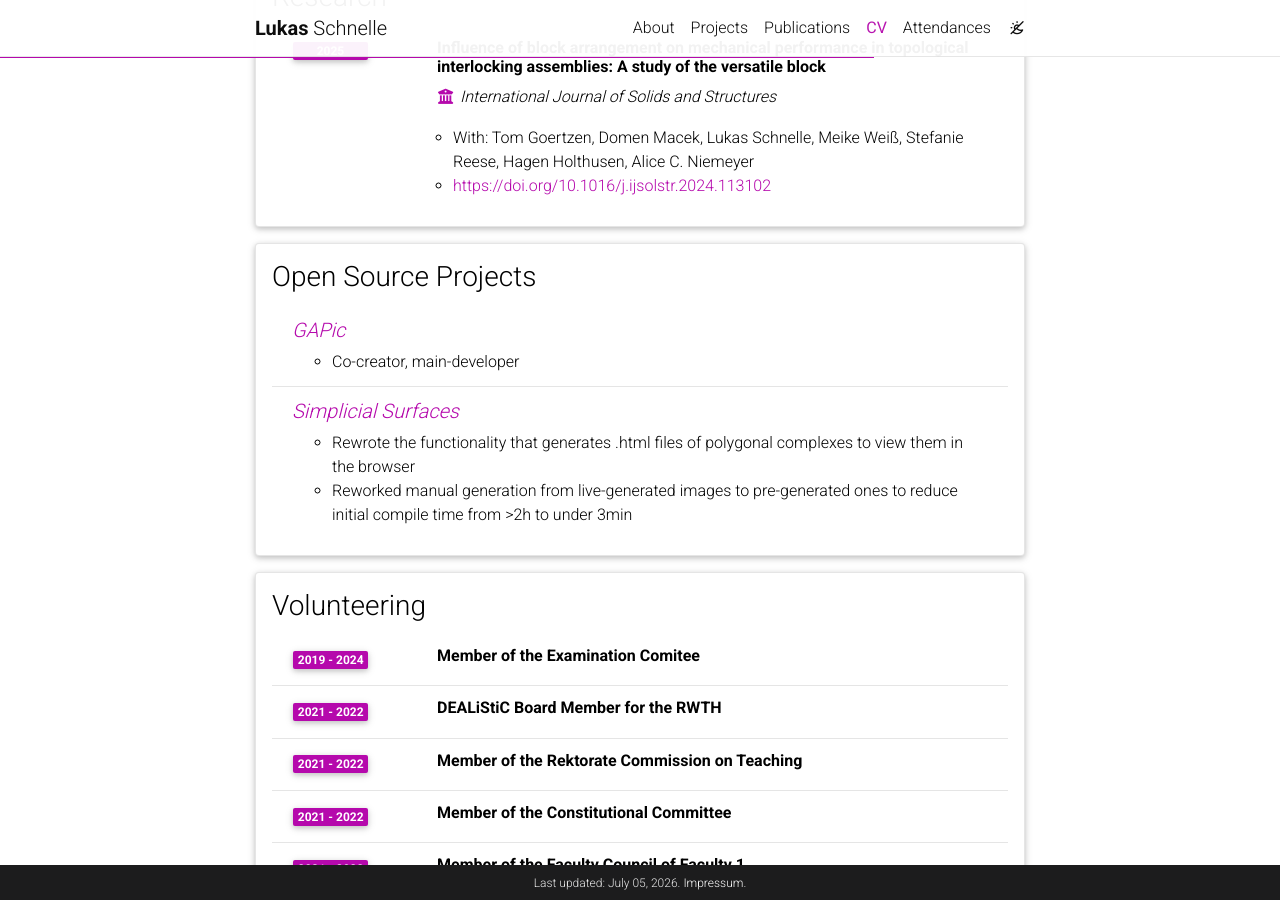
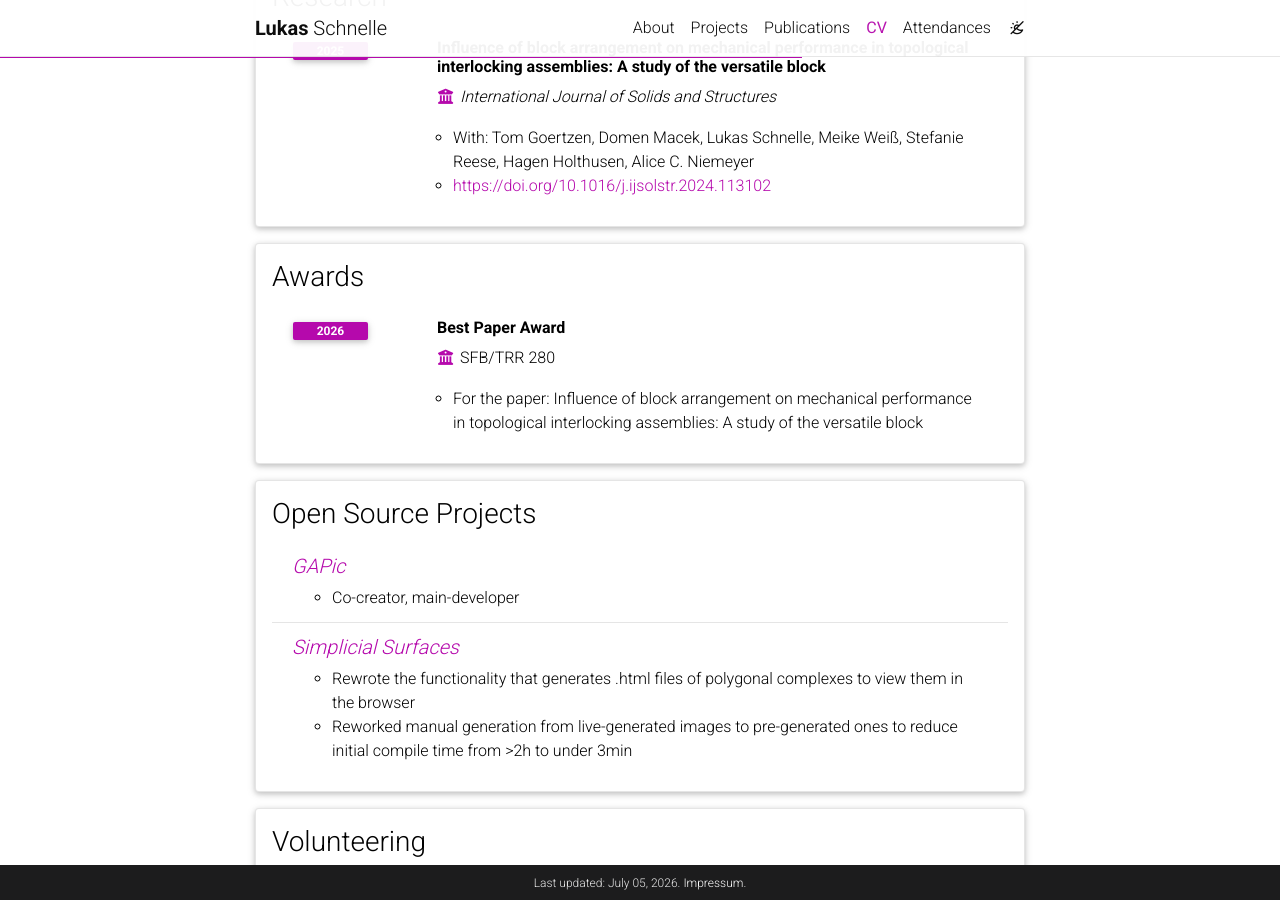
Before and after one commit to schnellecom/schnellecom.github.io, a Jekyll site: the page built from _pages/cv.md, in a window 1280 px wide and 900 px high, scrolled down 1806 px. Built offline with Jekyll 4.4.1, drawn with Linux system fonts in a browser that asks for light colours; nearby versions of some CDN libraries; comment, search, counter and statistics services are not loaded.

Commit message:
add best paper award:

```diff
--- a/_bibliography/papers.bib
+++ b/_bibliography/papers.bib
@@ -8,6 +8,7 @@
   publisher={Elsevier},
   doi={10.1016/j.ijsolstr.2024.113102},
   preview={IJSS.gif},
+  award={Best Paper Award 2025 from SFB/TRR280},
   preprint={https://arxiv.org/abs/2312.01958}
 }
 
--- a/_data/cv.yml
+++ b/_data/cv.yml
@@ -78,6 +78,14 @@
         # - "International Journal of Solids and Structures"
         - '<a href="https://doi.org/10.1016/j.ijsolstr.2024.113102" target="_blank">https://doi.org/10.1016/j.ijsolstr.2024.113102</a>'
 
+- title: Awards
+  type: time_table
+  contents:
+    - title: Best Paper Award
+      institution: SFB/TRR 280
+      year: 2026
+      description: "For the paper: Influence of block arrangement on mechanical performance in topological interlocking assemblies: A study of the versatile block"
+
 - title: Open Source Projects
   type: nested_list
   contents:
```
